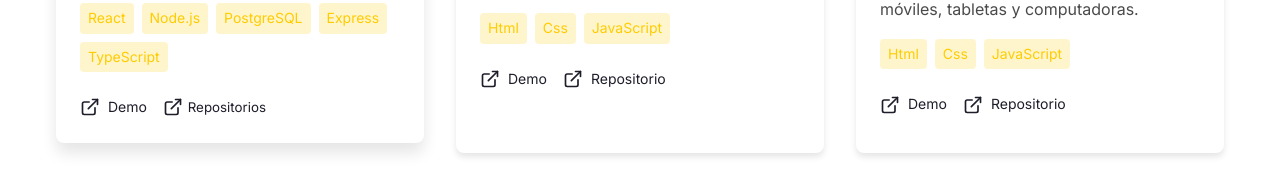
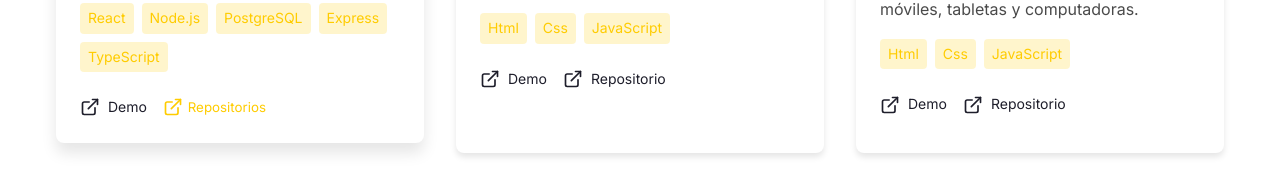
Before and after one commit to r0odr1/portfolio-r0odri, a Next.js app: page / in a window 1280 px wide. In both pictures the pointer is over the button "Repositorios". Shown: the part 2837-3020 px from the top of the page. Built offline with nearby package versions, Linux system fonts and the light colour scheme.

Commit message:
Agregar hover al boton del menu

```diff
--- a/components/Projects/Projects.module.css
+++ b/components/Projects/Projects.module.css
@@ -152,6 +152,10 @@
   gap: 0.3rem;
 }
 
+.dropdownButton:hover {
+  color: var(--accent-color);
+}
+
 /* Estilos del menú desplegable renderizado por el portal */
 .dropdownMenu {
   background: var(--primary-color);
```
